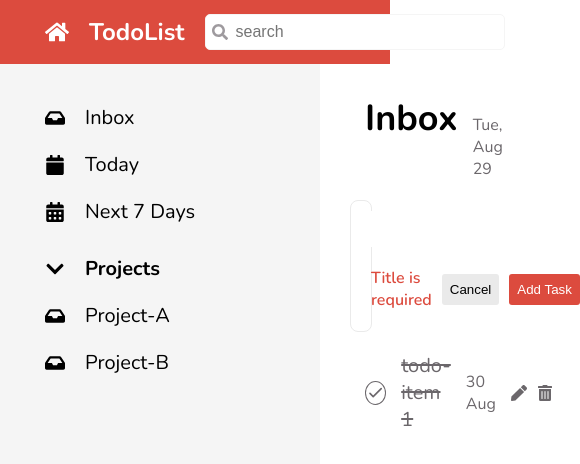
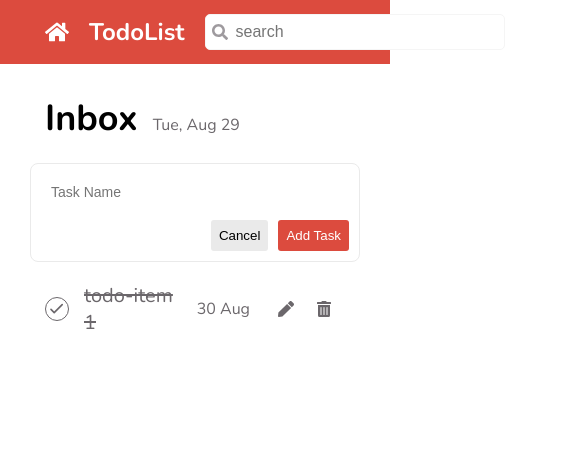
Before and after one commit to Iamsaintm/CC15-Todolist, a React (Create React App) app: page / in a window 390 px wide. Both pictures are taken after a click on the element "Add Task". Shown: the top 464 px of the page, 580 px wide, since content can reach past the window. Built offline with nearby package versions, Linux system fonts and the light colour scheme.

Commit message:
improve : accept onClick for Button cancel

```diff
--- a/src/app/App.scss
+++ b/src/app/App.scss
@@ -1,4 +1,4 @@
-@import '../styles/global.scss';
+@import "../styles/global.scss";
 
 .todo {
   display: grid;
@@ -24,3 +24,16 @@
   gap: 5px;
   padding: 30px;
 }
+
+@media screen and (max-width: 768px) {
+  .todo {
+    &__sidebar {
+      display: none;
+    }
+
+    &__content {
+      grid-row: 2/-1;
+      grid-column: 1/-1;
+    }
+  }
+}
--- a/src/components/Common/Button/Button.jsx
+++ b/src/components/Common/Button/Button.jsx
@@ -1,6 +1,14 @@
-import styles from './Button.module.scss';
+import styles from "./Button.module.scss";
 
-export function Button({ text, active = true }) {
+export function Button({ text, active = true, type, onClick }) {
   let btnStyles = active ? styles.btn__primary : styles.btn__secondary;
-  return <button className={`${styles.btn} ${btnStyles}`}>{text}</button>;
+  return (
+    <button
+      className={`${styles.btn} ${btnStyles}`}
+      type={type}
+      onClick={onClick}
+    >
+      {text}
+    </button>
+  );
 }
--- a/src/components/Todo/TodoCreate.jsx
+++ b/src/components/Todo/TodoCreate.jsx
@@ -40,11 +40,10 @@ function TodoCreate() {
   const handleClick = function () {
     setIsOpenForm(!isOpenForm);
   };
-
   return (
     <>
       {!isOpenForm ? (
-        <TodoForm />
+        <TodoForm textSubmit="Add Task" />
       ) : (
         <div className={styles.todo__create} onClick={handleClick}>
           <div className={styles.todo__create__button}>
--- a/src/components/Todo/TodoForm.jsx
+++ b/src/components/Todo/TodoForm.jsx
@@ -1,18 +1,52 @@
+import { useState } from "react";
 import { Button } from "../Common/Button/Button";
 import styles from "./TodoForm.module.scss";
 
-function TodoForm() {
+/*
+  props = {
+    textSubmit: string
+  }
+*/
+
+/*
+CC1- Form Handle
+- ใช้ FN ไปผูกกับ Event ชื่อ onSubmit
+- FN จะถูก Browserเรียกใช้ (เมื่อไหร่ ?) โดยส่ง parameter มา 1 ตัว (event Object)
+- โดย default ทุกปุ่มใน <form> จะทำหน้าที่ submit
+- วิธีแก้ ต้องกำหนด type ของปุ่ม
+  - type="submit" :  <button type='button'>1</button>
+  - type="button" :  <button type='submit'>2</button>
+*/
+
+function TodoForm(props) {
+  const [isError, setIsError] = useState(false);
+
+  const handleSubmit = function (event) {
+    event.preventDefault();
+    console.log("submit");
+  };
+  const handleCancel = function () {
+    console.log("Cancel");
+  };
+
   return (
-    <form className={styles.todo__form__container}>
+    <form className={styles.todo__form__container} onSubmit={handleSubmit}>
       {/*	Body */}
       <input className={styles.todo__form__input} placeholder="Task Name" />
 
       {/*Form Footer */}
       <div className={styles.todo__form__footer}>
-        <p className={styles.todo__error}>Title is required</p>
+        {isError ? (
+          <p className={styles.todo__error}>Title is required</p>
+        ) : null}
         <div className={styles.todo__form__buttons}>
-          <Button text="Cancel" active={false} />
-          <Button text="Add Task" active={true} />
+          <Button
+            text="Cancel"
+            active={false}
+            type="button"
+            onClick={handleCancel}
+          />
+          <Button text={props.textSubmit} active={true} type="submit" />
         </div>
       </div>
     </form>
--- a/src/components/Todo/TodoForm.module.scss
+++ b/src/components/Todo/TodoForm.module.scss
@@ -24,7 +24,7 @@
 
 .todo__form__footer {
   display: flex;
-  justify-content: space-between;
+  justify-content: flex-end;
   align-items: center;
 }
 
@@ -34,6 +34,7 @@
   font-size: $text-base;
   font-weight: 600;
   color: $primary;
+  flex: 1;
 }
 .todo__form__buttons {
   display: flex;
--- a/src/components/Todo/TodoLists.jsx
+++ b/src/components/Todo/TodoLists.jsx
@@ -13,7 +13,7 @@ function TodoLists() {
   return (
     <ul className={styles.todo__lists}>
       {!isOpenForm ? (
-        <TodoForm />
+        <TodoForm textSubmit="Edit Task" />
       ) : (
         <li className={styles.todo}>
           <div
```
